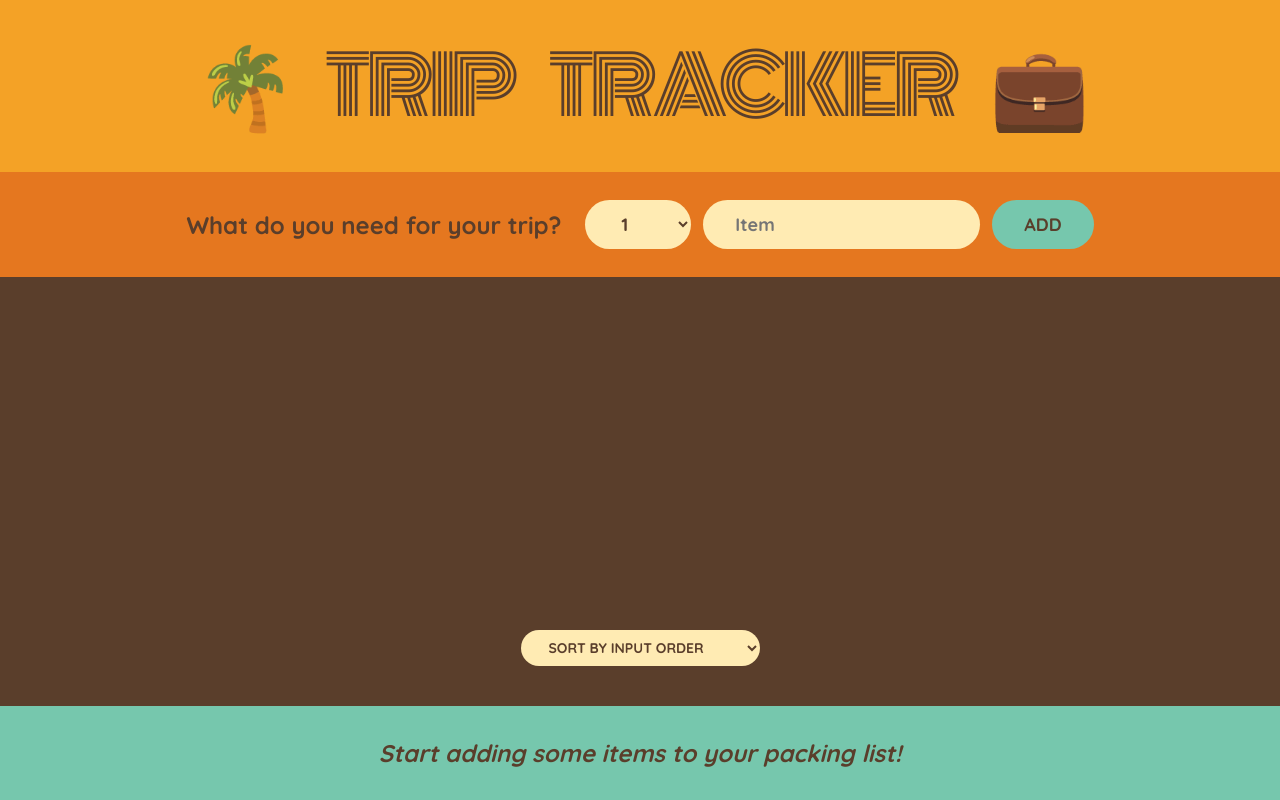
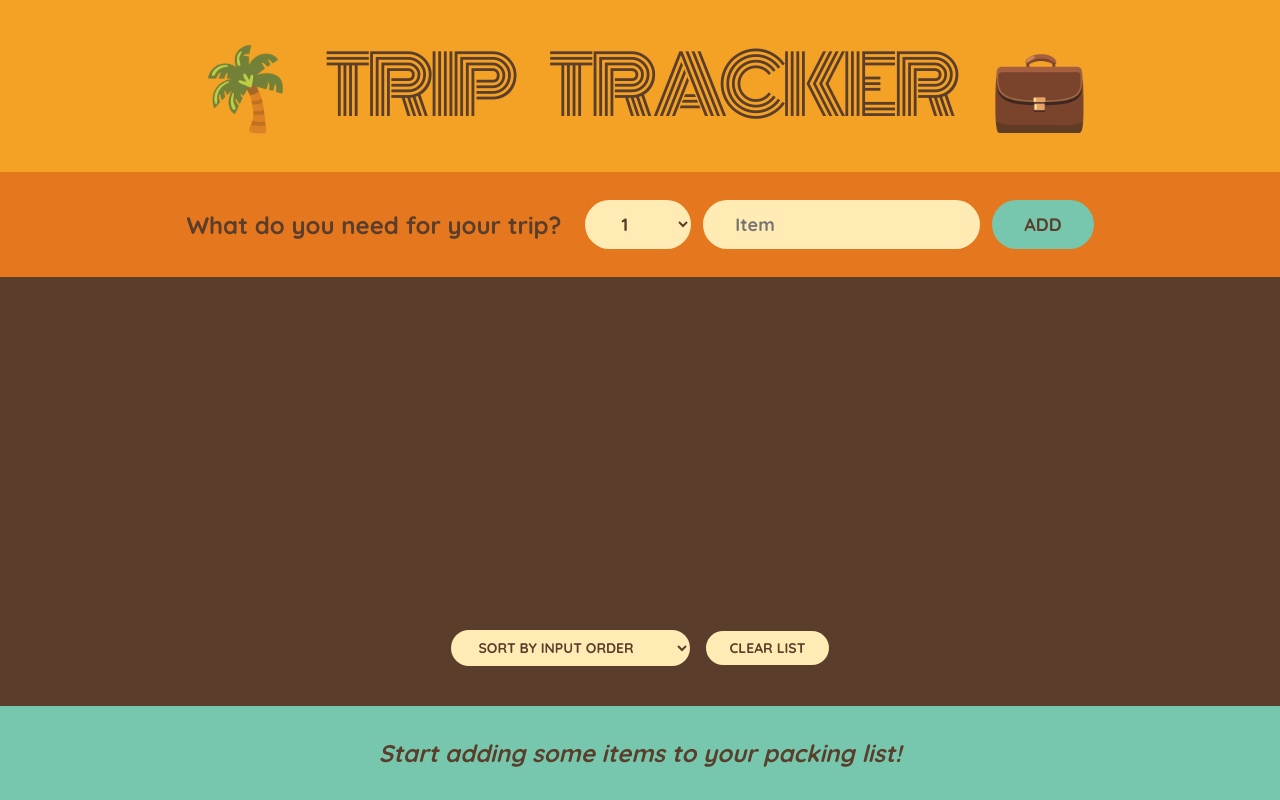
Before and after one commit to dcroci/react-trip-tracker, a React (Create React App) app: page / in a window 1280 px wide. Built offline with nearby package versions, Linux system fonts and the light colour scheme; the HTML template or start-up script is replaced by a standard one.

Commit message:
added clear list button

```diff
--- a/src/App.jsx
+++ b/src/App.jsx
@@ -15,6 +15,9 @@ export default function App() {
       )
     );
   }
+  function handleClear() {
+    setItems([]);
+  }
 
   return (
     <div className="app">
@@ -24,6 +27,7 @@ export default function App() {
         items={items}
         onDelete={handleDelete}
         onToggleItems={handleToggleItem}
+        handleClear={handleClear}
       />
       <Stats items={items} />
     </div>
@@ -76,7 +80,7 @@ function Form({ onAdd }) {
     </form>
   );
 }
-function PackingList({ items, onDelete, onToggleItems }) {
+function PackingList({ items, onDelete, onToggleItems, handleClear }) {
   const [sortBy, setSortBy] = useState('input');
   function handleSort(e) {
     setSortBy(e.target.value);
@@ -113,6 +117,7 @@ function PackingList({ items, onDelete, onToggleItems }) {
           <option value="description">Sort by description</option>
           <option value="packed">Sort by packed status</option>
         </select>
+        <button onClick={handleClear}>Clear List</button>
       </div>
     </div>
   );
```
